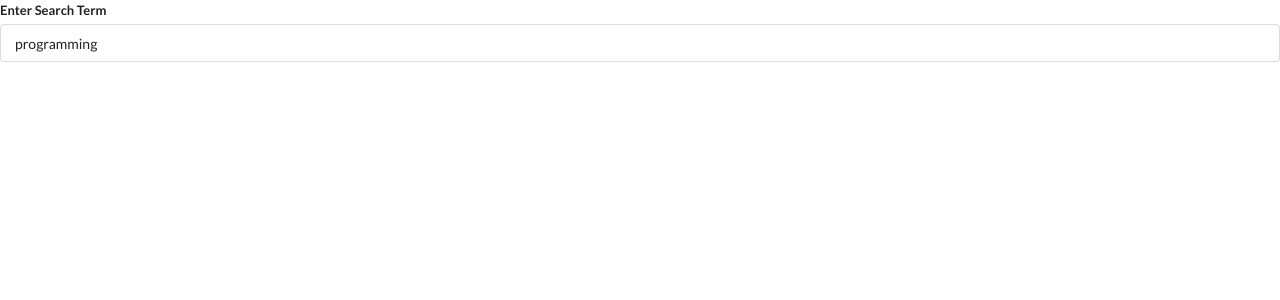
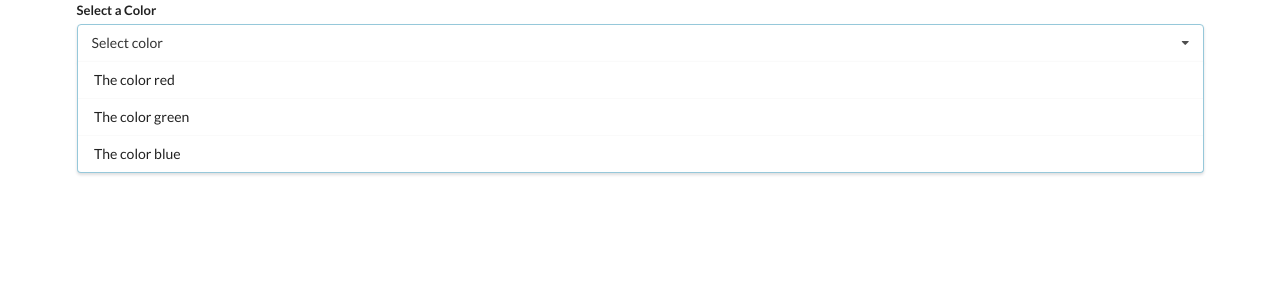
Before and after one commit to rhladchenko/ReactPlus300Widgets, a React (Create React App) app: page / in a window 1280 px wide. Shown: the top 300 px of the page. Built offline with nearby package versions, Linux system fonts and the light colour scheme; no server answers.

Commit message:
Lesson-169

```diff
--- a/src/App.js
+++ b/src/App.js
@@ -1,7 +1,7 @@
 import React from 'react';
-
 import Accordion from './components/Accordion';
 import Search from './components/Search';
+import DropDown from './components/DropDown';
 
 const items = [
     {
@@ -18,10 +18,29 @@
     },
 ];
 
+const options = [
+    {
+        label: 'The color red',
+        value: 'red',
+    },
+
+    {
+        label: 'The color green',
+        value: 'green',
+    },
+
+    {
+        label: 'The color blue',
+        value: 'blue',
+    },
+];
+
 const App = () => {
     return (
         <div className='app'>
-            <Search />
+            <div className='ui container'>
+                <DropDown options={options} />
+            </div>
         </div>
     );
 };
--- /dev/null
+++ b/src/components/DropDown.js
@@ -0,0 +1,28 @@
+import React from 'react';
+
+const DropDown = ({ options }) => {
+    const renderedOptions = options.map((option) => {
+        return (
+            <div className='item' key={option.value}>
+                {option.label}
+            </div>
+        );
+    });
+
+    return (
+        <div className='ui form'>
+            <div className='field'>
+                <label htmlFor='label'>Select a Color</label>
+                <div className='ui selection dropdown visible active'>
+                    <i className='dropdown icon'></i>
+                    <div className='text'>Select color</div>
+                    <div className="menu visible transition">
+                        {renderedOptions}
+                    </div>
+                </div>
+            </div>
+        </div>
+    );
+};
+
+export default DropDown;
--- a/src/components/Search.js
+++ b/src/components/Search.js
@@ -3,7 +3,18 @@
 
 const Search = () => {
     const [term, setTerm] = useState('programming');
+    const [debouncedTerm, setDebouncedTerm] = useState(term);
     const [results, setResults] = useState([]);
+
+    useEffect(() => {
+        const timerId = setTimeout(() => {
+            setDebouncedTerm(term);
+        }, 1000);
+
+        return () => {
+            clearTimeout(timerId);
+        };
+    }, [term]);
 
     useEffect(() => {
         const search = async () => {
@@ -15,17 +26,38 @@
                         list: 'search',
                         origin: '*',
                         format: 'json',
-                        srsearch: term,
+                        srsearch: debouncedTerm,
                     },
                 }
             );
-            setResults(data.query.search)
+            setResults(data.query.search);
         };
 
-        if (term) {
-            search();
-        }
-    }, [term]);
+        search();
+
+    }, [debouncedTerm]);
+
+    const renderedResults = results.map((result) => {
+        return (
+            <div key={result.pageid} className='item'>
+                <div className='right floated content'>
+                    <a
+                        className='ui button'
+                        href={`https://en.wikipedia.org?curid=${result.pageid}`}
+                        target='_blank'
+                    >
+                        Go
+                    </a>
+                </div>
+                <div className='content'>
+                    <div className='header'>{result.title}</div>
+                    <span
+                        dangerouslySetInnerHTML={{ __html: result.snippet }}
+                    ></span>
+                </div>
+            </div>
+        );
+    });
 
     return (
         <div className='seacrh'>
@@ -39,6 +71,7 @@
                     />
                 </div>
             </div>
+            <div className='ui celles list'>{renderedResults}</div>
         </div>
     );
 };
```
